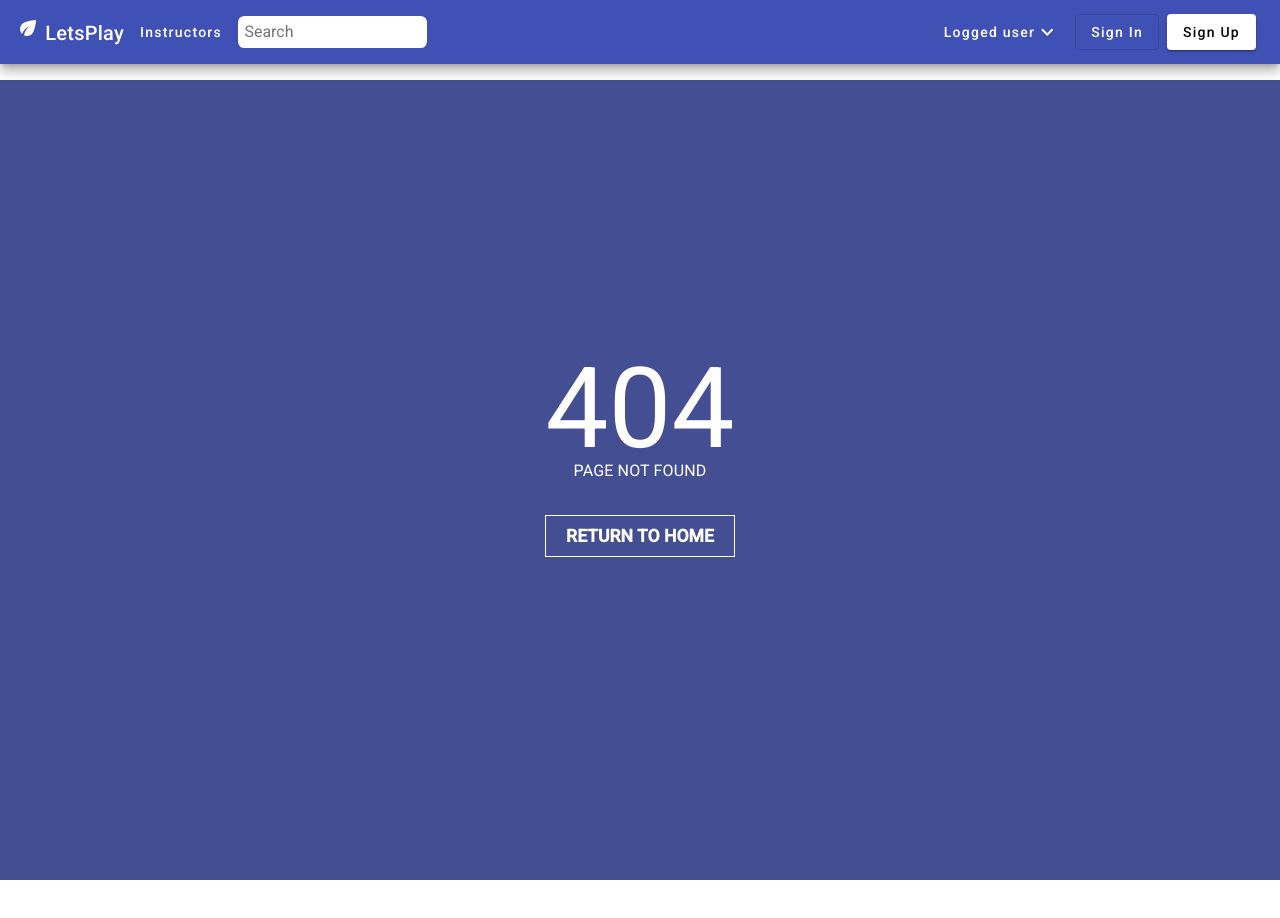
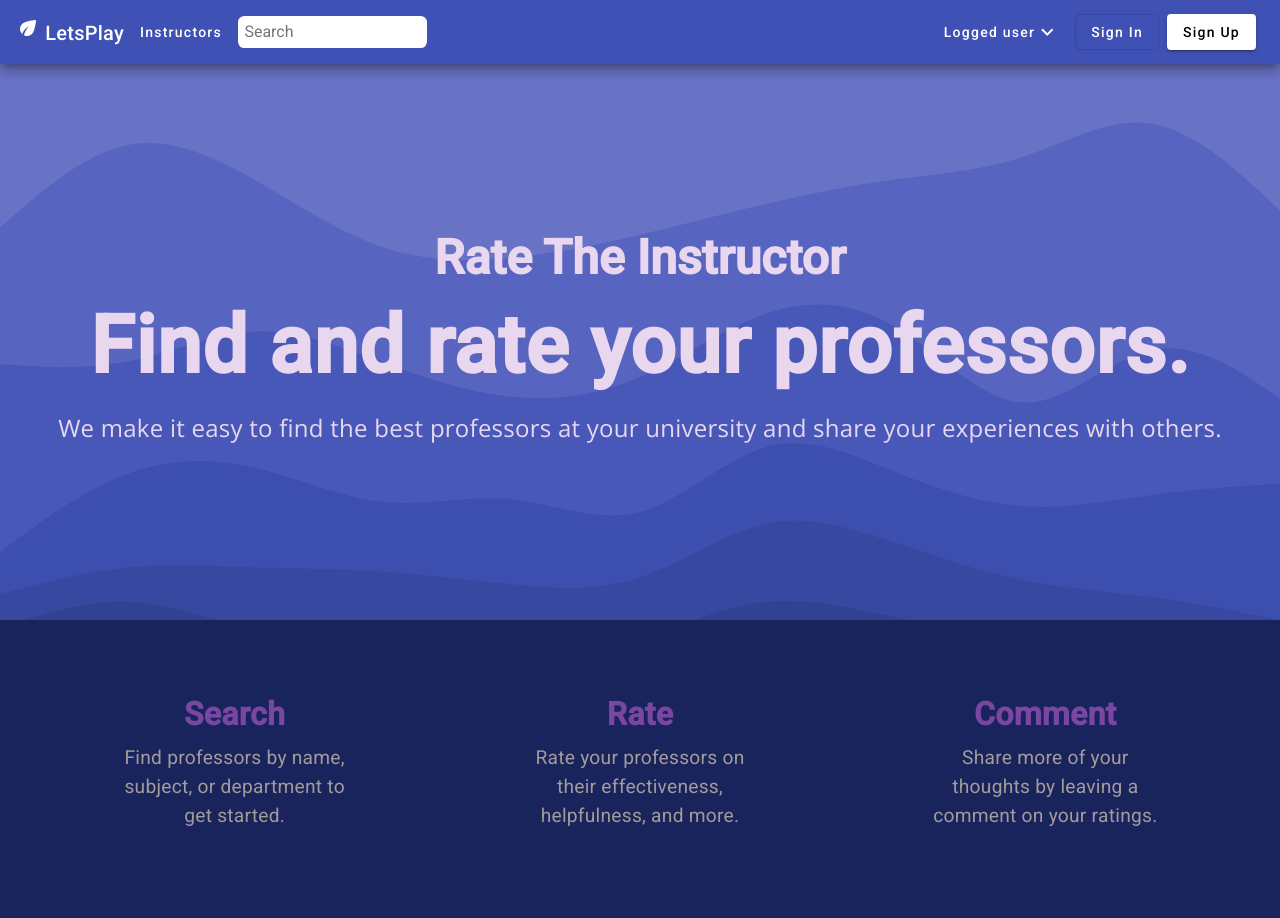
Before and after one commit to Rate-The-Instructor/RateTheInstructor, an Angular app in the folder frontend/: page / in a window 1280 px wide. Before the commit this address had no page. Shown: the top 918 px of the page. Before the commit the page ends 880 px from the top, so only its background shows below. Built offline with nearby package versions, Linux system fonts and the light colour scheme; a web font is replaced by a local one.

Commit message:
home page added

```diff
--- a/frontend/src/app/app-routing.module.ts
+++ b/frontend/src/app/app-routing.module.ts
@@ -8,8 +8,10 @@ import { NotFoundpageComponent } from './components/not-foundpage/not-foundpage.
 import { InstructorsListPageComponent } from './pages/instructors-list-page/instructors-list-page.component';
 import { ReportTableComponent } from './components/report-table/report-table.component';
 import { ReviewTableComponent } from './components/review-table/review-table.component';
+import { HomeComponent } from './components/home/home.component';
 
 const routes: Routes = [
+  { path: '', component: HomeComponent },
   { path: 'signup', component: SignupComponent },
   { path: 'login', component: LoginComponent },
   { path: 'rate/:instructorId', component: InstructorReviewInputComponent },
--- a/frontend/src/app/app.component.html
+++ b/frontend/src/app/app.component.html
@@ -1,7 +1,4 @@
-<app-nav-bar
-  style="position: fixed; top: 0; z-index: 12; width: 100%"
-></app-nav-bar>
 
-<div style="padding-top: 5rem;">
+<div>
     <router-outlet></router-outlet>
 </div>
--- a/frontend/src/app/app.module.ts
+++ b/frontend/src/app/app.module.ts
@@ -27,7 +27,6 @@ import { InstructorsListPageComponent } from './pages/instructors-list-page/inst
 
 
 import { ReviewTableComponent } from './components/review-table/review-table.component';
-import { InstructorsListPageComponent } from './pages/instructors-list-page/instructors-list-page.component';
 
 
 import { EditReviewPopupComponent } from './components/edit-review-popup/edit-review-popup.component';
@@ -47,9 +46,6 @@ import { MatMenuModule } from '@angular/material/menu';
 import { MatCardModule } from '@angular/material/card';
 import { MatChipsModule } from '@angular/material/chips';
 
-import { MatDividerModule } from '@angular/material/divider';
-import {MatTableModule} from '@angular/material/table';
-import { InstructorsListPageComponent } from './pages/instructors-list-page/instructors-list-page.component';
 import { CommentSectionComponent } from './components/components/comment-section/comment-section.component';
 
 import { MatSidenavModule } from '@angular/material/sidenav';
@@ -58,6 +54,7 @@ import { SidenavComponent } from './components/sidenav/sidenav.component';
 import { MatDividerModule } from '@angular/material/divider';
 import {MatTableModule} from '@angular/material/table';
 import {MatDialogModule} from '@angular/material/dialog';
+import { HomeComponent } from './components/home/home.component';
 
 @NgModule({
   imports: [
@@ -115,6 +112,7 @@ import {MatDialogModule} from '@angular/material/dialog';
 
     ReviewTableComponent,
     EditReviewPopupComponent,
+    HomeComponent,
 
   ],
   providers: [],
--- /dev/null
+++ b/frontend/src/app/components/home/home.component.css
@@ -0,0 +1,101 @@
+@import url('https://fonts.googleapis.com/css2?family=Open+Sans:wght@300&display=swap');
+
+  /* Global styles */
+.container {
+    font-family: 'Open Sans', sans-serif;
+    color: #333;
+    background: url(./stacked-waves-haikei.svg);
+    background-repeat: no-repeat;
+    background-position: center;
+    background-size: cover;
+    height: 70vh;
+    max-width: 100%;
+    margin-top: 60px;
+    padding: 3rem;
+    display: flex;
+    justify-content: center;
+    align-items: center;
+    flex-direction: column;
+}
+h1 {
+font-size: 3rem;
+font-weight: 600;
+margin: 2rem;
+text-align: center;
+color: #E8D7EE;
+}
+.button {
+background-color: #7946A2;
+color: #E8D7EE;
+padding: 1rem 2rem;
+border: none;
+border-radius: 0.5rem;
+font-size: 1.2rem;
+font-weight: 600;
+margin-top: 2rem;
+cursor: pointer;
+transition: background-color 0.3s ease-in-out;
+}
+.button:hover {
+background-color: #623D7F;
+}
+/* Specific styles for this page */
+.title {
+font-size: 5rem;
+font-weight: 600;
+margin-bottom: 2rem;
+line-height: 100%;
+text-align: center;
+color: #E8D7EE;
+}
+.subtitle {
+    font-size: 1.5rem;
+    font-weight: 400;
+    margin-bottom: 2rem;
+    text-align: center;
+    color: #E8D7EE;
+}
+.features {
+    display: flex;
+    background-color: #1a245c;
+    flex-wrap: wrap;
+    justify-content: space-around;
+    padding: 2rem 2rem;
+}
+.feature {
+width: 300px;
+margin: 1rem;
+padding: 2rem;
+border-radius: 0.5rem;
+text-align: center;
+}
+.feature h3 {
+font-size: 2rem;
+font-weight: 600;
+margin-bottom: 1rem;
+color: #7946A2;
+}
+.feature p {
+font-size: 1.2rem;
+font-weight: 400;
+line-height: 150%;
+color: #a29b9b;
+}
+.cta {
+background-color: #623D7F;
+color: #E8D7EE;
+padding: 2rem;
+border-radius: 0.5rem;
+box-shadow: 0 0 10px rgba(0,0,0,0.1);
+text-align: center;
+}
+.cta h3 {
+font-size: 2rem;
+font-weight: 600;
+margin-bottom: 1rem;
+}
+.cta p {
+font-size: 1.2rem;
+font-weight: 400;
+margin-bottom: 1rem;
+}
--- /dev/null
+++ b/frontend/src/app/components/home/home.component.html
@@ -0,0 +1,27 @@
+<app-nav-bar
+  style="position: fixed; top: 0; z-index: 12; width: 100%"
+></app-nav-bar>
+<div class="container">
+    <h1>Rate The Instructor</h1>
+    <h2 class="title">Find and rate your professors.</h2>
+    <p class="subtitle">We make it easy to find the best professors at your university and share your experiences with others.</p>
+</div>
+<div class="features">
+    <div class="feature">
+      <h3>Search</h3>
+      <p>Find professors by name, subject, or department to get started.</p>
+    </div>
+    <div class="feature">
+      <h3>Rate</h3>
+      <p>Rate your professors on their effectiveness, helpfulness, and more.</p>
+    </div>
+    <div class="feature">
+      <h3>Comment</h3>
+      <p>Share more of your thoughts by leaving a comment on your ratings.</p>
+    </div>
+</div>
+<!-- <div class="cta">
+    <h3>Ready to get started?</h3>
+    <p>Sign up today and start rating your professors.</p>
+    <button class="button">Sign Up Now</button>
+</div> -->
```
Also changed, not shown: frontend/src/app/components/home/home.component.ts (added, +10 -0 lines), frontend/src/app/components/home/stacked-waves-haikei.svg (added), 1 other file (tests, documents, lock files or other folders).
